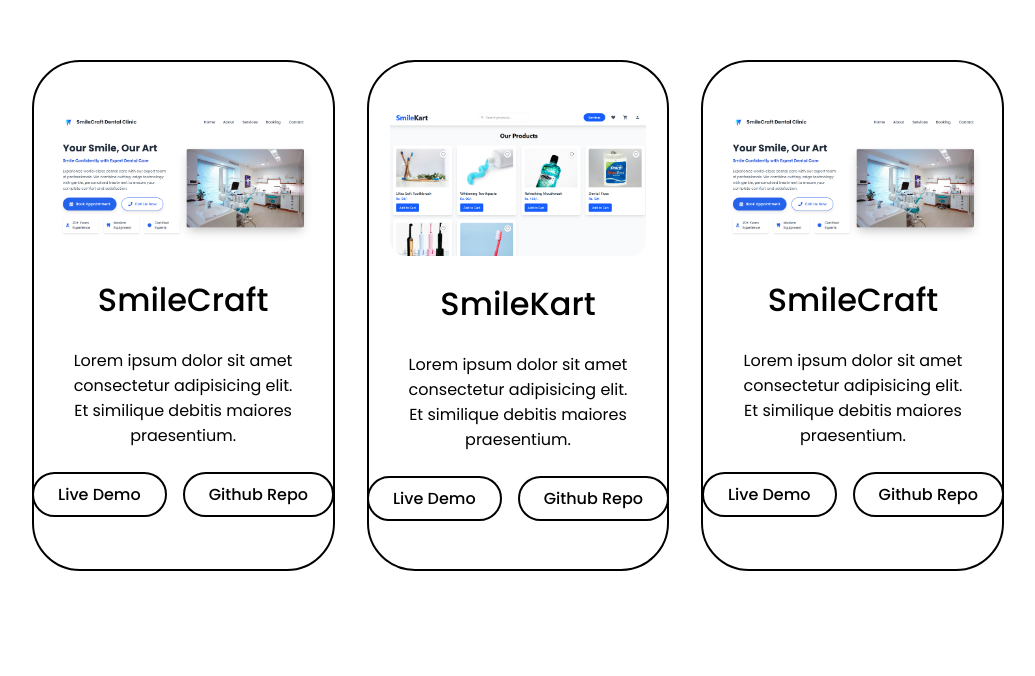
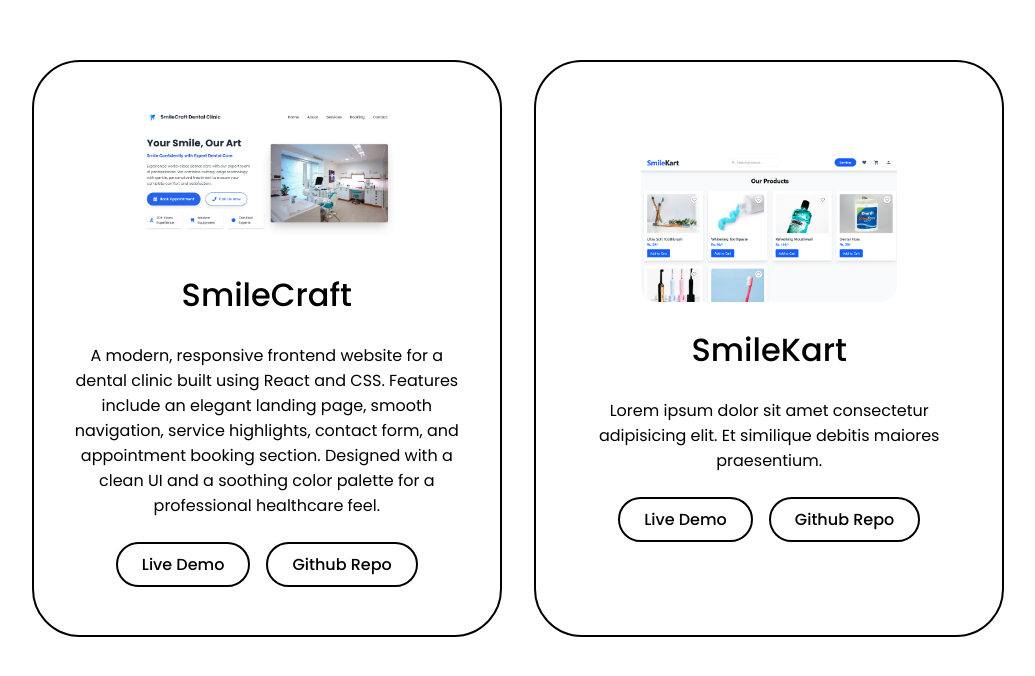
Before and after one commit to narzaryhenry/portfolioVanilla, a plain HTML site: page index.html in a window 1280 px wide. Shown: the part 1668-2344 px from the top of the page, without its empty margins (122-1157 px from the left). Drawn offline with Linux system fonts and the light colour scheme.

Commit message:
minor corrections

```diff
--- a/index.html
+++ b/index.html
@@ -179,8 +179,11 @@
           <img src="/assets/projects/smileCraft.png" alt="" />
           <h3>SmileCraft</h3>
           <p>
-            Lorem ipsum dolor sit amet consectetur adipisicing elit. Et
-            similique debitis maiores praesentium.
+            A modern, responsive frontend website for a dental clinic built
+            using React and CSS. Features include an elegant landing page,
+            smooth navigation, service highlights, contact form, and appointment
+            booking section. Designed with a clean UI and a soothing color
+            palette for a professional healthcare feel.
           </p>
           <div class="btn-group">
             <a
@@ -190,24 +193,18 @@
             >
               Live Demo
             </a>
-            <div class="btn">Github Repo</div>
+            <div class="btn">
+              <a
+                href="https://github.com/narzaryhenry/smileCraft"
+                target="_blank"
+                >Github Repo</a
+              >
+            </div>
           </div>
         </div>
         <div class="project-card">
           <img src="/assets/projects/smileKart.png" alt="" />
           <h3>SmileKart</h3>
-          <p>
-            Lorem ipsum dolor sit amet consectetur adipisicing elit. Et
-            similique debitis maiores praesentium.
-          </p>
-          <div class="btn-group">
-            <div class="btn">Live Demo</div>
-            <div class="btn">Github Repo</div>
-          </div>
-        </div>
-        <div class="project-card">
-          <img src="/assets/projects/smileCraft.png" alt="" />
-          <h3>SmileCraft</h3>
           <p>
             Lorem ipsum dolor sit amet consectetur adipisicing elit. Et
             similique debitis maiores praesentium.
```
